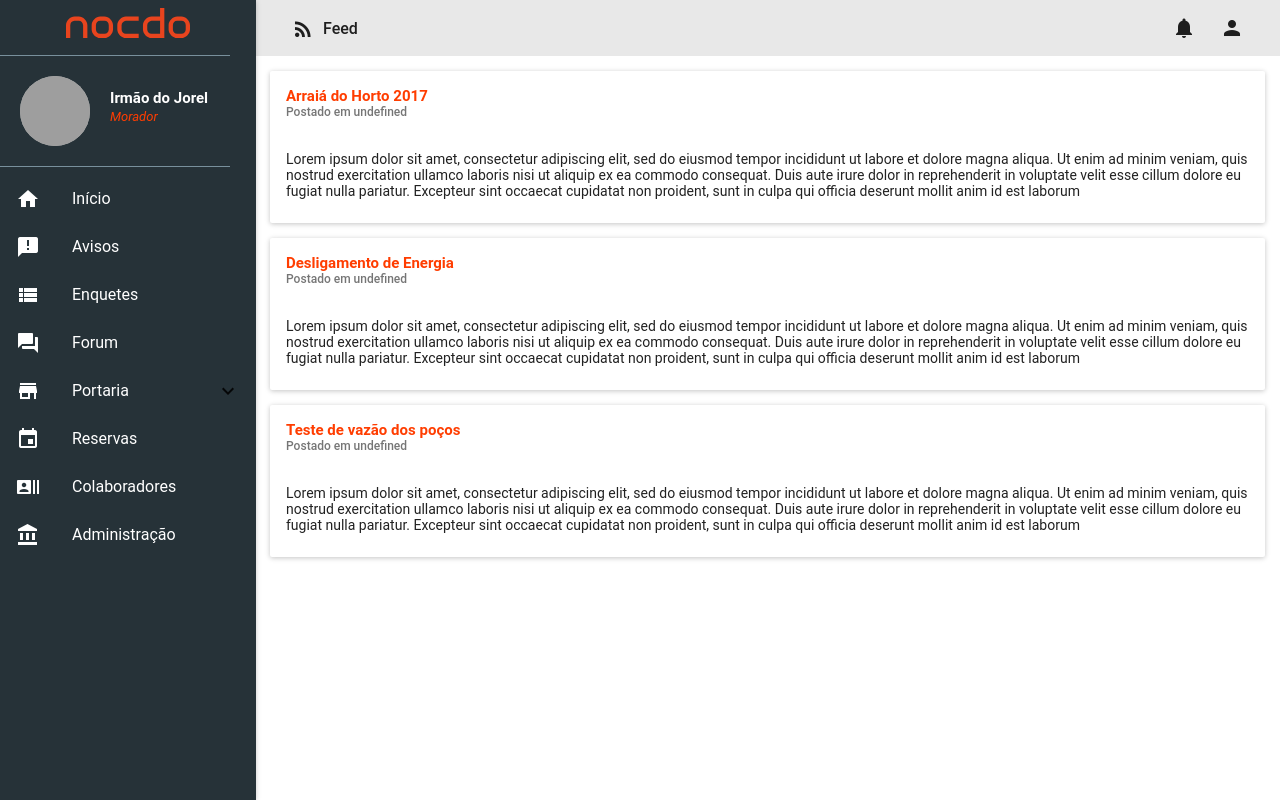
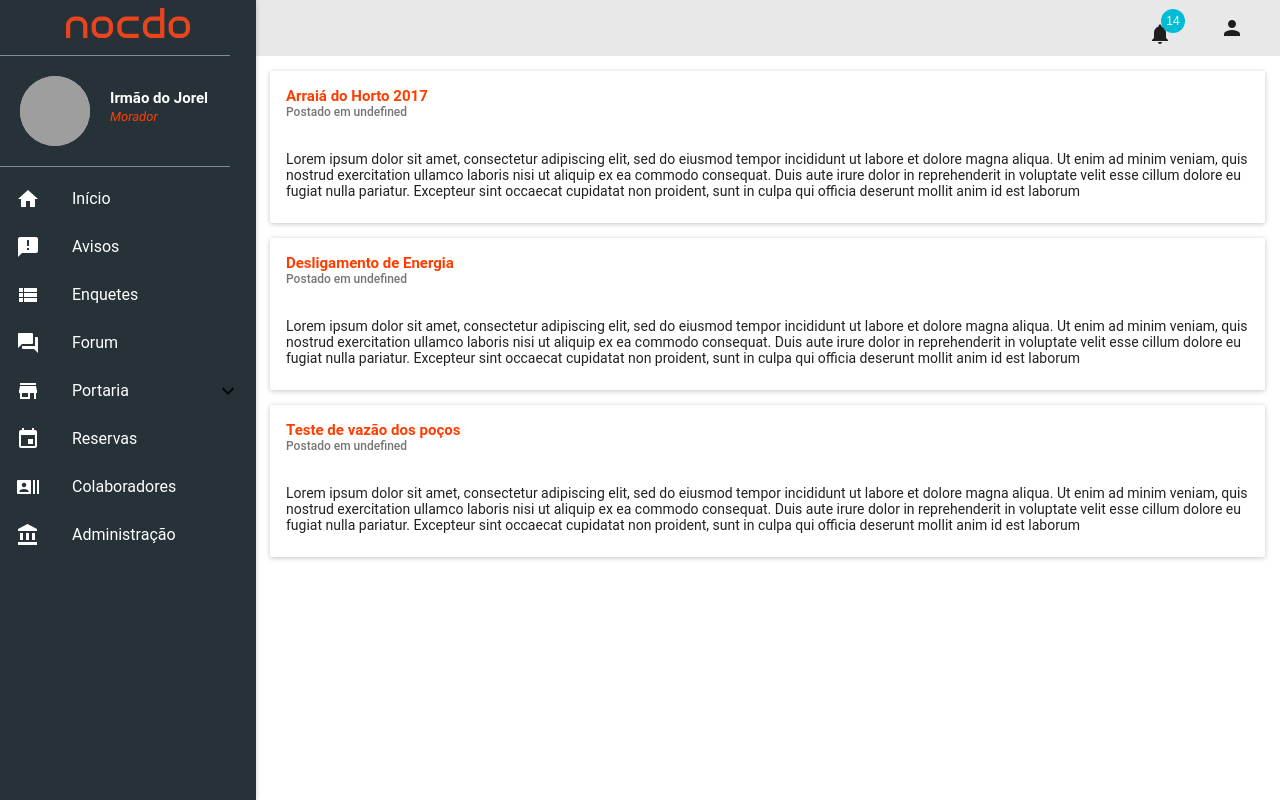
Before and after one commit to olavoholanda/nocdo, a React (Create React App) app: page / in a window 1280 px wide. Built offline with nearby package versions, Linux system fonts and the light colour scheme; grey boxes are pictures that could not be loaded; what react-tap-event-plugin would draw is missing.

Commit message:
Changed notification icon on the right to badge

```diff
--- a/src/components/pages/common/HeaderToolBar.js
+++ b/src/components/pages/common/HeaderToolBar.js
@@ -1,21 +1,23 @@
-import React from "react";
-import IconMenu from "material-ui/IconMenu";
-import IconButton from "material-ui/IconButton";
-import FontIcon from "material-ui/FontIcon";
-import MenuItem from "material-ui/MenuItem";
-import Divider from "material-ui/Divider";
-import FlatButton from "material-ui/FlatButton";
-import {List, ListItem} from "material-ui/List";
-import {Toolbar, ToolbarGroup} from "material-ui/Toolbar";
-import {darkBlack, lightBlack} from "material-ui/styles/colors";
-import Subheader from "material-ui/Subheader";
-import Avatar from "material-ui/Avatar";
-import Popover from "material-ui/Popover";
+import React from 'react'
+import IconMenu from 'material-ui/IconMenu'
+import IconButton from 'material-ui/IconButton'
+import FontIcon from 'material-ui/FontIcon'
+import MenuItem from 'material-ui/MenuItem'
+import Divider from 'material-ui/Divider'
+import FlatButton from 'material-ui/FlatButton'
+import {List, ListItem} from 'material-ui/List'
+import {Toolbar, ToolbarGroup} from 'material-ui/Toolbar'
+import {darkBlack, lightBlack} from 'material-ui/styles/colors'
+import Subheader from 'material-ui/Subheader'
+import Avatar from 'material-ui/Avatar'
+import Popover from 'material-ui/Popover'
+import PropTypes from 'prop-types'
+import Badge from 'material-ui/Badge'
 
 var labelStyle = {
     textTransform: "capitalize",
     fontSize: 16
-}
+};
 
 class HeaderToolBar extends React.Component {
 
@@ -50,15 +52,21 @@ class HeaderToolBar extends React.Component {
                 <ToolbarGroup firstChild={true}>
                     {/*disable this icon and put an screent title icon*/}
                     <FlatButton
-                        label="Feed"
+                        label={this.props.title}
                         labelStyle={labelStyle}
-                        icon={<FontIcon className="material-icons">rss_feed</FontIcon>}
+                        icon={<FontIcon className="material-icons">{this.props.icon}</FontIcon>}
                     />
                 </ToolbarGroup>
                 <ToolbarGroup>
-                    <IconButton touch={true} onTouchTap={this.handleTouchTap}>
-                        <FontIcon className="material-icons">notifications</FontIcon>
-                    </IconButton>
+                        <Badge
+                            badgeContent={14}
+                            primary={true}
+                            badgeStyle={{top: 23, right: 23}}
+                        >
+                            <IconButton touch={true} onTouchTap={this.handleTouchTap}>
+                                <FontIcon className="material-icons">notifications</FontIcon>
+                            </IconButton>
+                        </Badge>
                     <Popover
                         open={this.state.open}
                         anchorEl={this.state.anchorEl}
@@ -154,4 +162,9 @@ class HeaderToolBar extends React.Component {
     }
 }
 
+HeaderToolBar.propTypes = {
+    title: PropTypes.string.isRequired,
+    icon: PropTypes.string.isRequired
+}
+
 export default HeaderToolBar;
```
